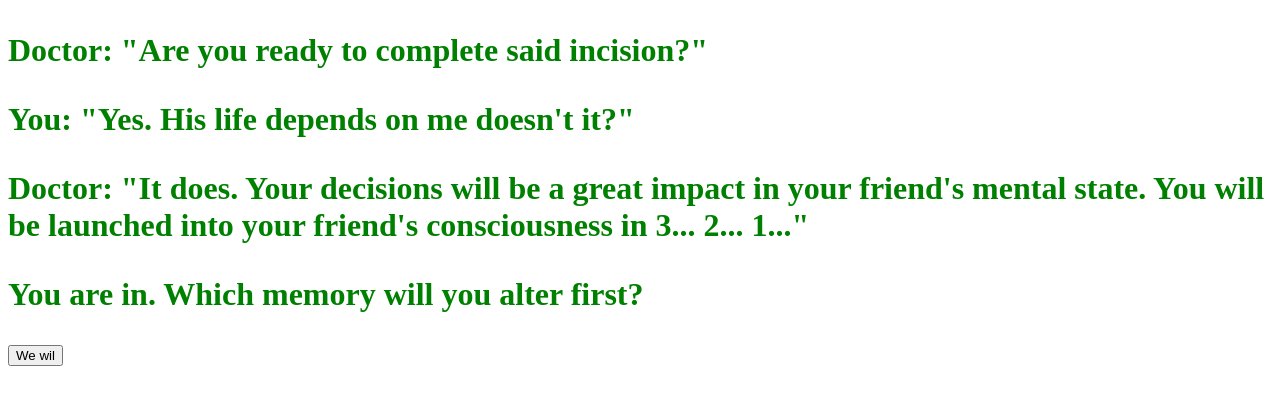
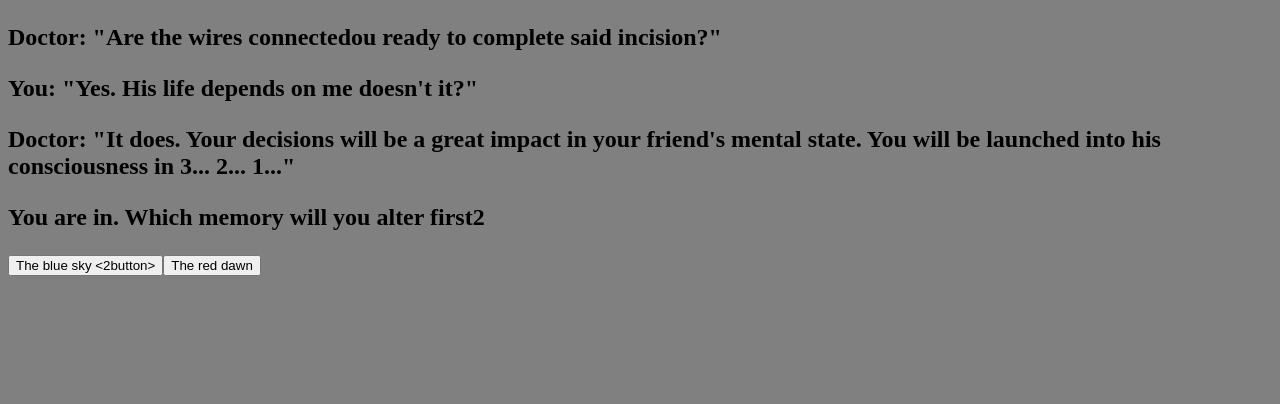
Before and after one commit to ScriptEdBayHackathon2k18/teamM, a website: page views/index.html in a window 1280 px wide. Drawn offline with nearby package versions, Linux system fonts and the light colour scheme.

Commit message:
🏔💣 Checkpoint ./views/index.html:789118/18:789123/239 ./task.md:789118/37:789225/294 ./public/style.css:789118/170 ./public/client.js:789225/3 ./public/data.json:789206/900

```diff
--- a/public/client.js
+++ b/public/client.js
@@ -1,3 +1,4 @@
 $(function() {
   console.log('hello world :o')
 })
+$ #
--- a/public/style.css
+++ b/public/style.css
@@ -1,3 +1,3 @@
-h1 {
-  color: green;
+body {
+  background-color: #808080;
 }
--- a/views/index.html
+++ b/views/index.html
@@ -10,22 +10,29 @@
     <link rel="stylesheet" href="/style.css">
   </head>
     <body>
-      <h1 id="front">
+      <h2 id="front">
         <p>
-        Doctor: "Are you ready to complete said incision?"</p>
+        Doctor: "Are the wires connectedou ready to complete said incision?"
+        </p>
         <p>
         You: "Yes. His life depends on me doesn't it?"
         </p>
         <p>
-        Doctor: "It does. Your decisions will be a great impact in your friend's mental state. You will be launched into your friend's consciousness in 3... 2... 1..."
+        Doctor: "It does. Your decisions will be a great impact in
+        your friend's mental state. You will be launched into his
+        consciousness in 3... 2... 1..."
         </p>
+
         <p id="subtext">
-        You are in. Which memory will you alter first?
+        You are in. Which memory will you alter first2
         </p>
 
       </h1>
       <button id="option 1">
-        We wil
+        The blue sky
+      <2button>
+      <button id="option 1">
+        The red dawn
       </button>
     <script src="https://code.jquery.com/jquery-2.2.1.min.js"
             integrity="sha256-gvQgAFzTH6trSrAWoH1iPo9Xc96QxSZ3feW6kem+O00="
```
Also changed, not shown: public/data.json (added, +25 -0 lines), task.md (+2 -2 lines).
